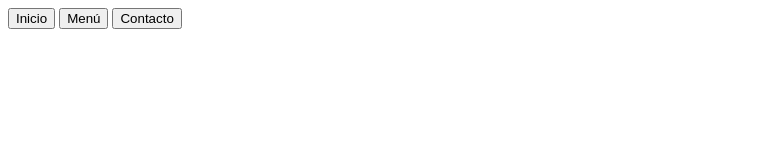
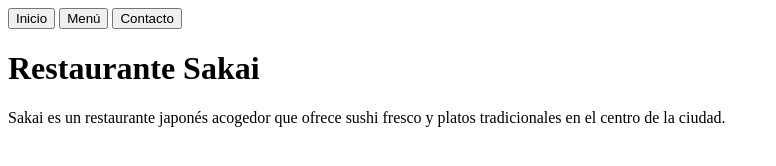
Before and after one commit to s9code/restaurante, a website built with webpack: page src/template.html in a window 1280 px wide. Shown: the whole page, without its empty margins (0-776 px from the left). Built offline with nearby package versions, Linux system fonts and the light colour scheme.

Commit message:
feat: genera el contenido de inicio desde un módulo

```diff
--- a/src/index.js
+++ b/src/index.js
@@ -1 +1,4 @@
-console.log("hola");
+import { inicio } from "./inicio.js";
+
+// Muestra Inicio al cargar la aplicación.
+inicio();
--- /dev/null
+++ b/src/inicio.js
@@ -0,0 +1,14 @@
+// Construye el contenido de la pestaña Inicio y lo añade al contenedor compartido.
+export function inicio() {
+    const contenido = document.querySelector("#content");
+
+    const cabecera = document.createElement("h1");
+    const descripRestaurante = document.createElement("p");
+
+    contenido.appendChild(cabecera);
+    contenido.appendChild(descripRestaurante);
+
+    cabecera.textContent = "Restaurante Sakai";
+
+    descripRestaurante.textContent = "Sakai es un restaurante japonés acogedor que ofrece sushi fresco y platos tradicionales en el centro de la ciudad.";
+}
```
Also changed, not shown: src/template.html (+3 -1 lines).
